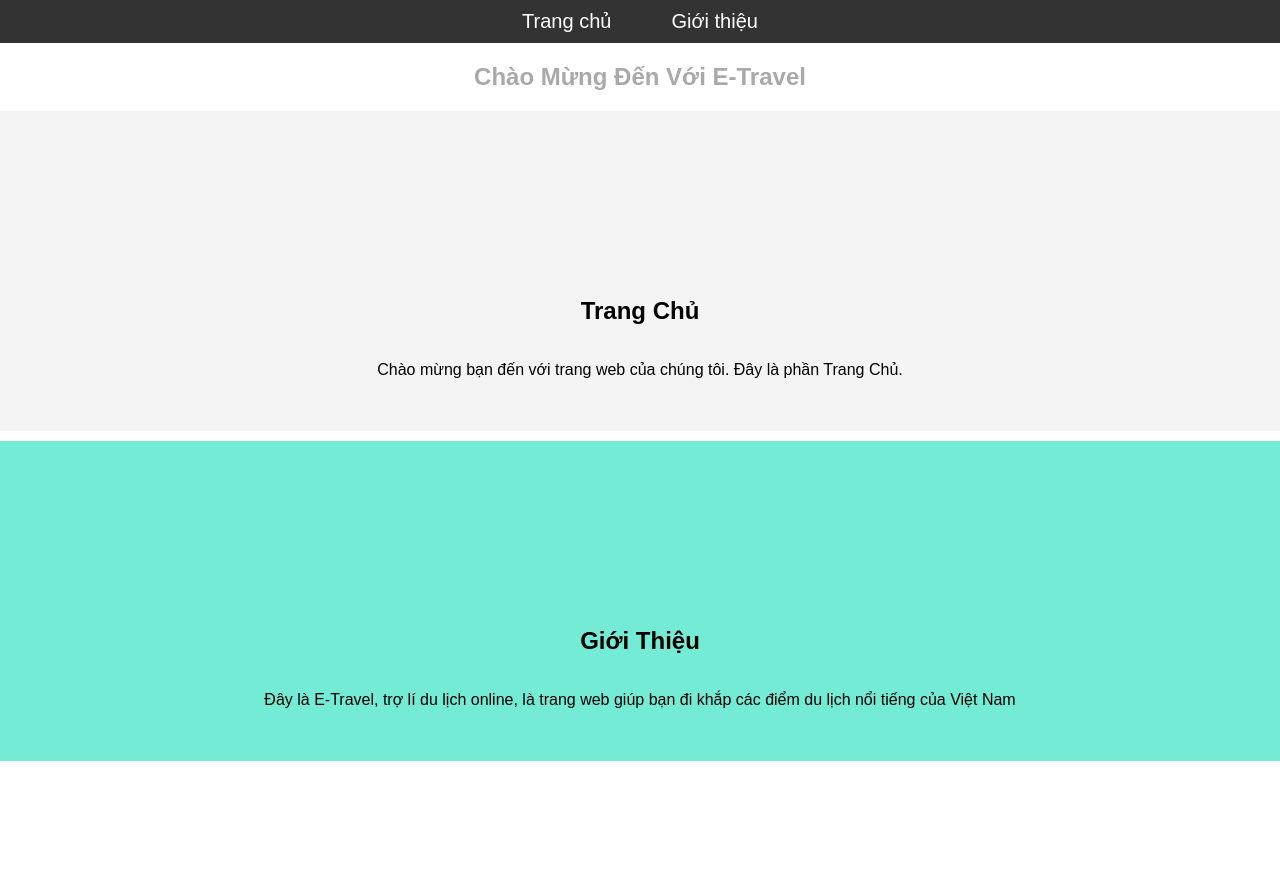
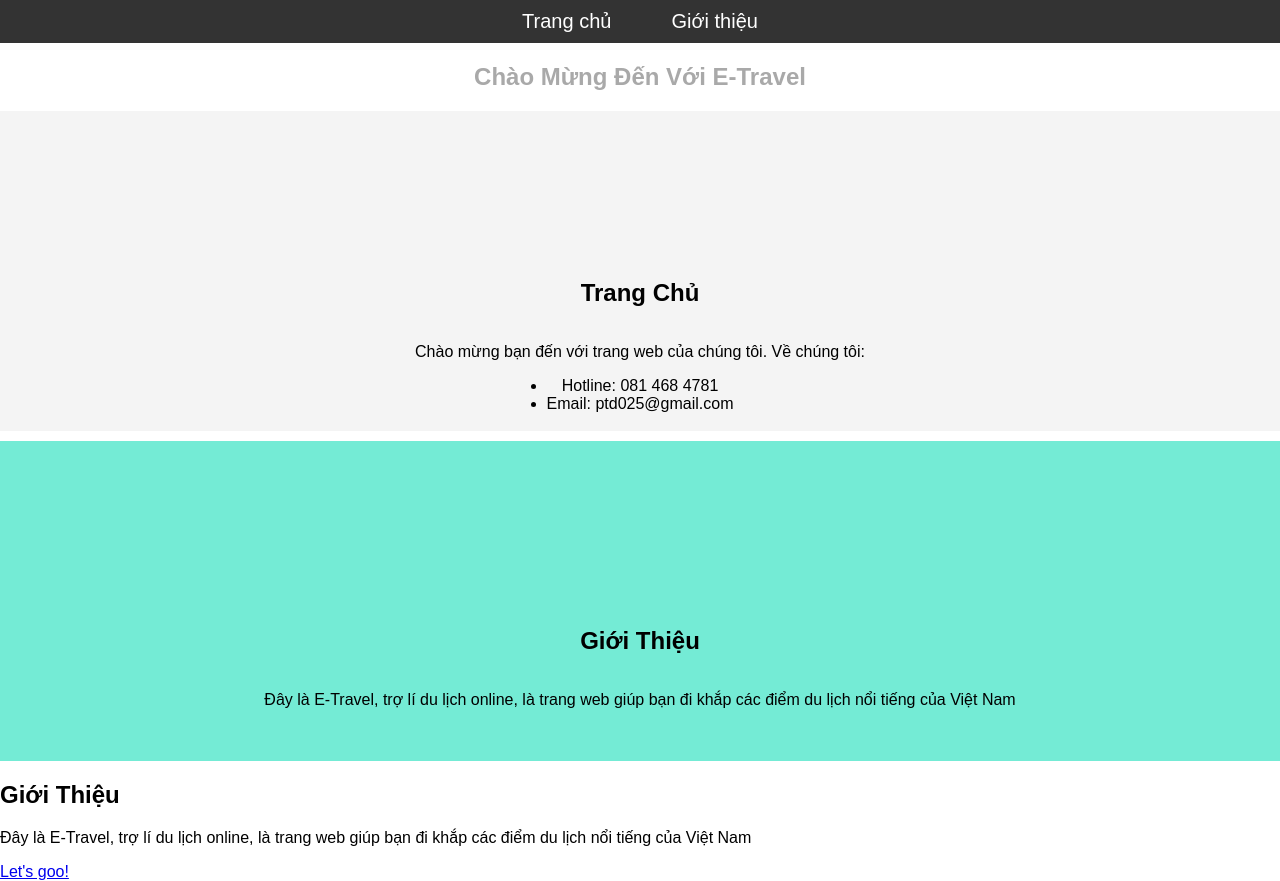
Before and after one commit to TdatDz123/E-Travel, a plain HTML site: page index.html in a window 1280 px wide. Before the commit the page ends 800 px from the top, so only its background shows below. Drawn offline with Linux system fonts and the light colour scheme.

Commit message:
index.html

```diff
--- a/index.html
+++ b/index.html
@@ -26,13 +26,26 @@
     <div>
       <section id="home" class="section">
         <h1>Trang Chủ</h1>
-        <p>Chào mừng bạn đến với trang web của chúng tôi. Đây là phần Trang Chủ.</p>
+        <p>Chào mừng bạn đến với trang web của chúng tôi. Về chúng tôi:</p>
+        <ul>
+          <li>Hotline: 081 468 4781 </li>
+          <li>Email: ptd025@gmail.com </li>
+        </ul>
       </section>
 
       <section id="about" class="section">
         <h1>Giới Thiệu</h1>
         <p>Đây là E-Travel, trợ lí du lịch online, là trang web giúp bạn đi khắp các điểm du lịch nổi tiếng của Việt Nam</p>
       </section>
+
+      <div style="text-align: left;">
+        <section id="infor" class="section1">
+          <h1>Giới Thiệu</h1>
+          <p>Đây là E-Travel, trợ lí du lịch online, là trang web giúp bạn đi khắp các điểm du lịch nổi tiếng của Việt Nam</p>
+          <a id="start" href="https://youtube.com"> Let's goo! </a>
+        </section>
+      </div>
+
     </div>
 </body>
 </html>
```
